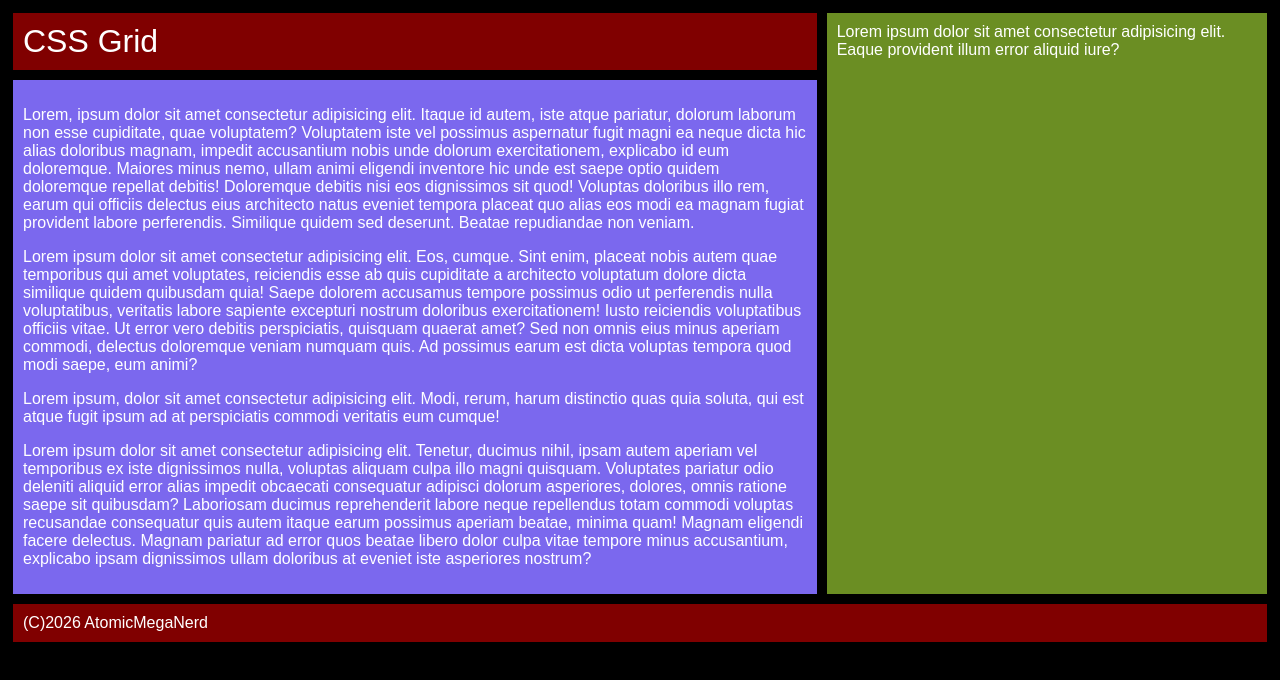
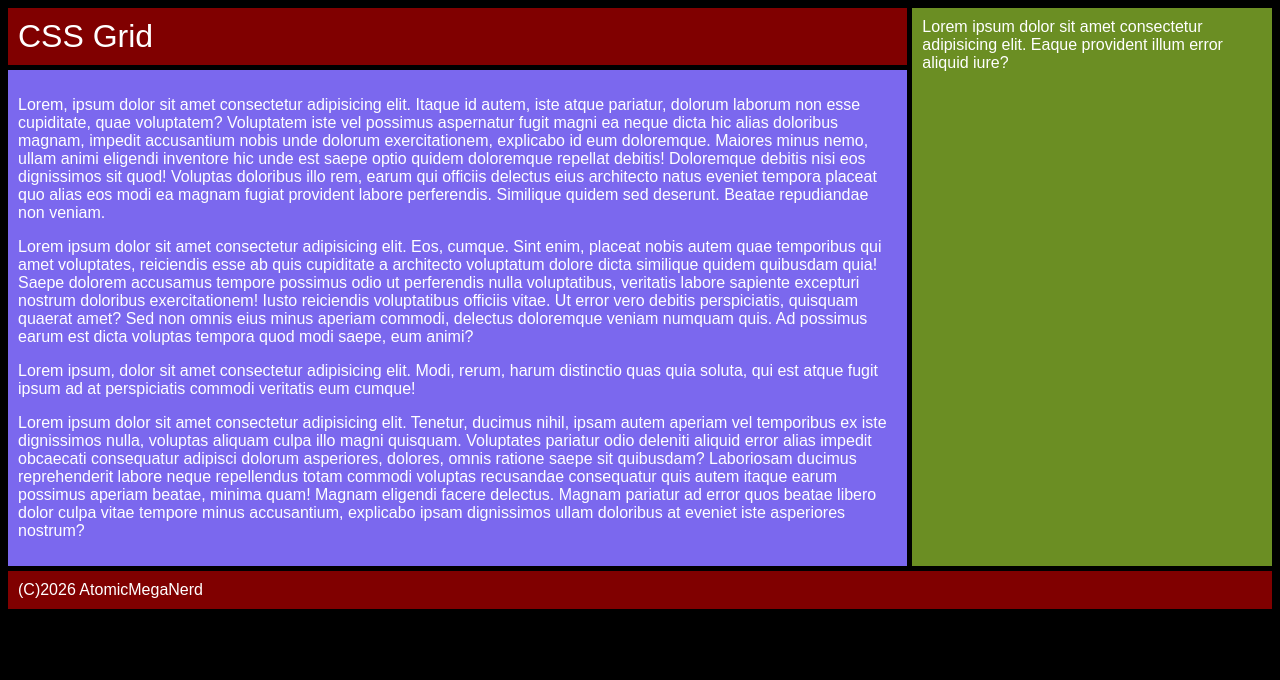
Before and after one commit to AtomicMegaNerd/web-dev-intro, a plain HTML site: page grid-page/index.html in a window 1280 px wide. Drawn offline with Linux system fonts and the light colour scheme.

Commit message:
grid is really cool

```diff
--- a/grid-page/css/style.css
+++ b/grid-page/css/style.css
@@ -12,7 +12,6 @@ body {
   grid-area: nav-header;
   background-color: maroon;
   padding: 10px;
-  margin: 5px;
   color: white;
   font-size: 2em;
 }
@@ -21,7 +20,6 @@ body {
   grid-area: main-body;
   background-color: mediumslateblue;
   padding: 10px;
-  margin: 5px;
   color: white;
 }
 
@@ -29,7 +27,6 @@ body {
   grid-area: nav-side;
   background-color: olivedrab;
   padding: 10px;
-  margin: 5px;
   color: white;
 }
 
@@ -37,14 +34,15 @@ body {
   grid-area: footer;
   background-color: maroon;
   padding: 10px;
-  margin: 5px;
   color: white;
 }
 
 .my-page {
   display: grid;
+  row-gap: 5px;
+  column-gap: 5px;
   grid-template-areas:
     "nav-header nav-header  nav-header  nav-side"
-    "main-body  main-body   .           nav-side"
+    "main-body  main-body   main-body   nav-side"
     "footer     footer      footer      footer";
 }
```
